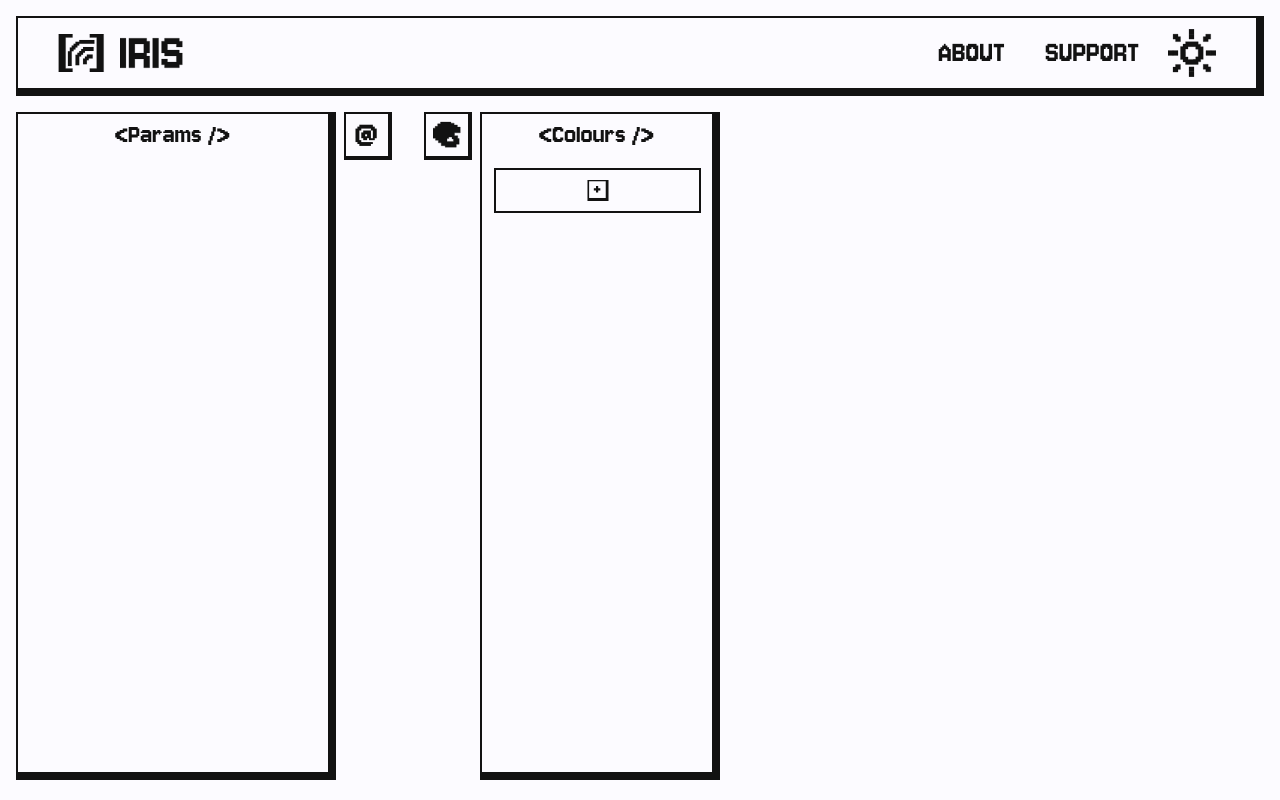
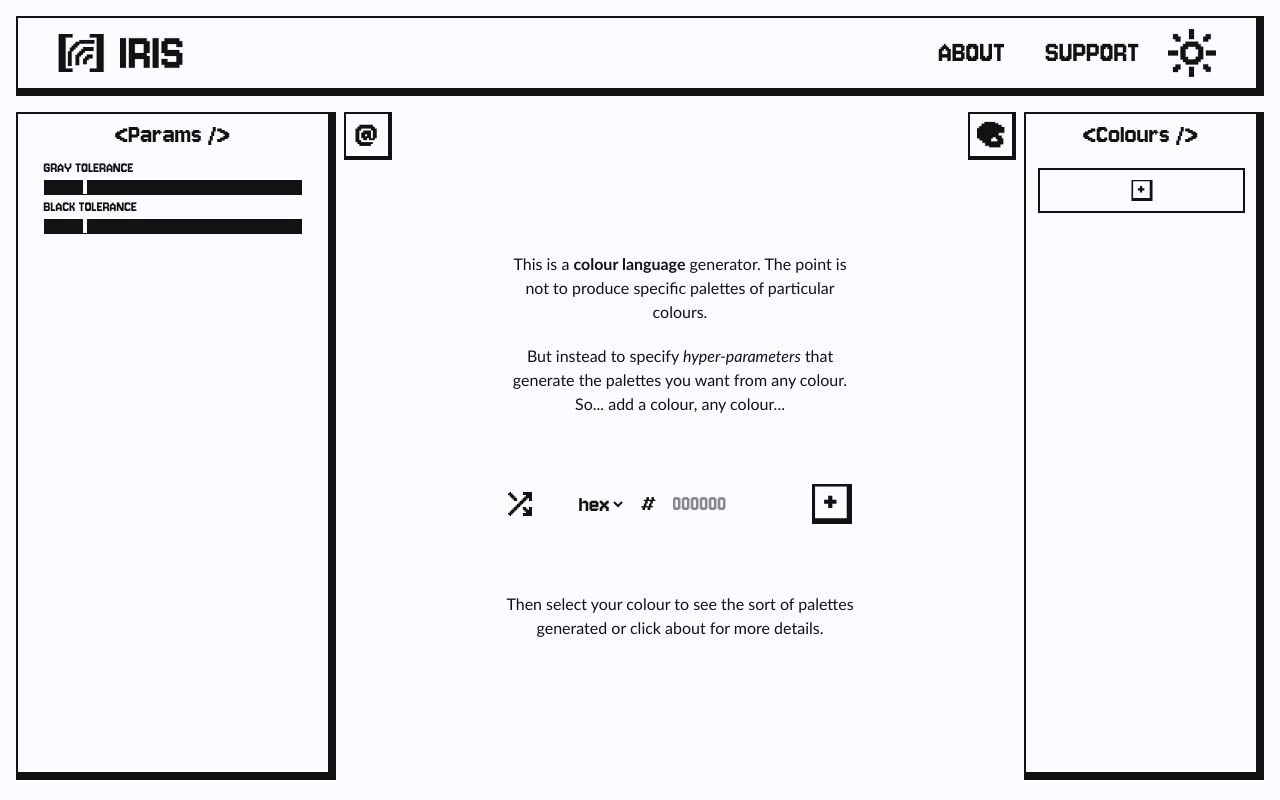
Before and after one commit to mharkness1/iris, a React (Vite) app: page / in a window 1280 px wide. Built offline with nearby package versions, Linux system fonts and the light colour scheme.

Commit message:
E: Added hyperparams

```diff
--- a/src/components/Sidebar/hyperparams/slider.css
+++ b/src/components/Sidebar/hyperparams/slider.css
@@ -0,0 +1,61 @@
+input[type="range"] {
+    /* removing default appearance */
+    -webkit-appearance: none;
+    appearance: none;
+    /* creating a custom design */
+    cursor: pointer;
+    outline: none;
+    box-sizing: border-box; /* ensures borders add inside height */
+    height: 15px;
+    background: var(--color-secondary);
+    border: 2px solid var(--color-secondary);
+    border-top: 2px solid var(--color-secondary);
+    border-right: 4px solid var(--color-secondary);
+    border-bottom: 4px solid var(--color-secondary);
+
+}
+
+input[type="range"]::-webkit-slider-runnable-track {
+  height: 15px;
+  background: var(--color-background);
+}
+
+/* Track: Mozilla Firefox */
+input[type="range"]::-moz-range-track {
+  height: 15px;
+  background: var(--color-background);
+}
+
+input[type="range"]::-webkit-slider-thumb {
+  /* removing default appearance */
+  -webkit-appearance: none;
+  appearance: none;
+  /* creating a custom design */
+  height: 15px;
+  width: 4px;
+  background-color: var(--color-background);
+}
+input[type="range"]::-moz-range-thumb {
+  /* removing default appearance */
+  -webkit-appearance: none;
+  appearance: none;
+  /* creating a custom design */
+  height: 15px;
+  width: 4px;
+  border: none;
+  background-color: var(--color-background);
+}
+
+input[type="range"]::-moz-range-progress {
+  height: 15px;
+  background: var(--color-secondary); /* filled section */
+}
+input[type="range"]::-webkit-slider-runnable-track {
+  background: linear-gradient(
+    to right,
+    var(--color-secondary) 0%,                /* filled color */
+    var(--color-secondary) calc(var(--progress) + 0.5%),   /* filled up to progress */
+    var(--color-background) calc(var(--progress) + 0.5%), /* unfilled starts here */
+    var(--color-background) 100%
+  );
+}
--- a/src/components/Sidebar/hyperparams/sliders.tsx
+++ b/src/components/Sidebar/hyperparams/sliders.tsx
@@ -1,22 +1,27 @@
 import React from "react";
+import './slider.css'
 
 // add value indicator next to the slider
 
 type Props = {
     name: string,
     maxValue: number,
+    minValue: number,
+    value: number,
+    onChange: (value: number) => void;
 }
 
-const slider: React.FC<Props> = ({ name, maxValue }) => {
+const Slider: React.FC<Props> = ({ name, maxValue, minValue, value, onChange }) => {
     const param = name;
     const max = maxValue;
+    const min = minValue
 
     return (
-        <div>
-            <label>{param}</label>
-            <input type="range" max={max} />
+        <div className="w-10/12 flex flex-col mx-auto">
+            <label>{param.toUpperCase()}</label>
+            <input type="range" min={min} max={max} value={value} onChange={(e) => onChange(Number(e.target.value))}/>
         </div>
     );
 }
 
-export default slider;
+export default Slider;
--- a/src/components/Sidebar/hyperparams/url_params.ts
+++ /dev/null
@@ -1,17 +0,0 @@
-// data is a map of string-number which is the param name and its corresponding number
-
-export function dataToQueryString(data: Map<string, number>): string {
-    const encoded: string[] = [];
-    data.forEach((value, key) => {
-        if (value !== undefined) {
-            encoded.push(key + '=' + encodeURIComponent(value));
-        }
-    });
-    return '?' + encoded.join('&');
-}
-/*
-export function getHyperParams(): Map<string, number> {
-    let hyperParams: Map<string, number> =
-    return hyperParams
-}
-*/
--- a/src/components/Sidebar/param_Sidebar.tsx
+++ b/src/components/Sidebar/param_Sidebar.tsx
@@ -1,9 +1,13 @@
 import ParamToggleButton from './param_Toggle';
 import './sidebar.css'
 import { useState } from 'react';
+import Slider from './hyperparams/sliders';
+import { paramConfigs } from '../../hooks/ParamConfig';
+import { useParamState } from '../../hooks/ParamState';
 
 
 const ParamSidebar: React.FC = () => {
+    const { params, updateParam } = useParamState();
     const [paramSidebar, setParamSidebar] = useState(true);
     const handleParamSidebar = () => {
         setParamSidebar(!paramSidebar)
@@ -15,6 +19,11 @@ const ParamSidebar: React.FC = () => {
                 <div className="text-center">
                     <p>&lt;Params /&gt;</p>
                 </div>
+                {Object.entries(paramConfigs).map(([key, cfg]) => (
+                    <div key={key}>
+                        <Slider name={cfg.label.toUpperCase()} maxValue={cfg.max} minValue={cfg.min} value={params[key]} onChange={(val) => updateParam(key, val)}/>
+                    </div>
+                ))}
             </div>
             <ParamToggleButton handler={handleParamSidebar} />
         </div>
--- a/src/components/pages/main.tsx
+++ b/src/components/pages/main.tsx
@@ -12,7 +12,7 @@ const MainPage: React.FC = () => {
   return (
         <div className='whole-page'>
           <ParamSidebar />
-            {primaryColour ?
+            {!primaryColour ?
             <EmptySwatch /> :
             <Populated />
             }
--- /dev/null
+++ b/src/context/paramsContext.tsx
@@ -0,0 +1,9 @@
+import type { Colour } from "iris-colour";
+import { createContext } from "react";
+import React from "react";
+
+export type ParamsContextType = {
+    params: Colour[];
+};
+
+export const ParamsContext = createContext<ParamsContextType | null>(null);
--- /dev/null
+++ b/src/context/paramsProvider.tsx
@@ -0,0 +1,41 @@
+import type { Colour } from "iris-colour";
+import { useState } from "react";
+import React from "react";
+import { ParamsContext } from "./paramsContext";
+
+const ParamsProvider: React.FC<{ children: React.ReactNode }> = ({ children }) => {
+    const [colours, setColours] = useState<Colour[]>([]);
+    const [incrementer, setIncrementer] = useState<number>(0);
+    const [primaryColour, setPrimaryColour] = useState<Colour | null>(null);
+
+    const handleIncrementer = () => {
+        setIncrementer(incrementer + 1)
+    }
+
+    const saveColour = (col: Colour) => {
+        setColours(prev => [...prev, col]);
+        handleIncrementer();
+    };
+
+    const updateColour = (updated: Colour, id: string) => {
+        setColours(prev => prev.map(col => col.name === id ? updated : col))
+    };
+
+    const removeColour = (id: string) => {
+        // Remove the colour from the list
+        setColours(prev => prev.filter(col => col.name !== id));
+
+        // If removed colour is the primary, reset the primary
+        if (primaryColour?.name === id) {
+            setPrimaryColour(null);
+        }
+    };
+
+    return (
+        <ParamsContext.Provider value={{ colours, saveColour, updateColour, removeColour, incrementer, primaryColour, setPrimaryColour }}>
+            {children}
+        </ParamsContext.Provider>
+    );
+};
+
+export { ParamsProvider };
--- /dev/null
+++ b/src/hooks/ParamConfig.ts
@@ -0,0 +1,31 @@
+export declare const defaultGrayTolerance: number;
+export declare const defaultBlackTolerance: number;
+export declare const defaultWhiteTolerance: number;
+export declare const defaultLightnessSaturationStepSize: number;
+export declare const defaultSpectrumSize: number;
+export declare const defaultAnalagousAngle: number;
+export declare const defaultHueStepSize: number;
+export declare const defaultMaxPaletteSize: number;
+export declare const defaultBlendFactor: number;
+
+export type ParamConfig = {
+  label: string;
+  default: number;
+  min: number;
+  max: number;
+};
+
+export const paramConfigs: Record<string, ParamConfig> = {
+    grayTolerance: {
+        label: "Gray Tolerance",
+        default: 15,
+        min: 0,
+        max: 100,
+    },
+    blackTolerance: {
+        label: "Black Tolerance",
+        default: 15,
+        min: 0,
+        max: 100,
+    },
+}
--- /dev/null
+++ b/src/hooks/ParamState.tsx
@@ -0,0 +1,20 @@
+import { useSearchParams } from "react-router-dom";
+import { paramConfigs } from "./ParamConfig";
+
+export const useParamState = () => {
+    const [searchParams, setSearchParams] = useSearchParams();
+
+    const params = Object.fromEntries(
+        Object.entries(paramConfigs).map(([key, cfg]) => {
+            const val = searchParams.get(key);
+            return [key, val ? Number(val) : cfg.default]
+        })
+    );
+
+    const updateParam = (key: string, value: number) => {
+        searchParams.set(key, String(value));
+        setSearchParams(searchParams);
+    };
+
+    return { params, updateParam };
+}
```
Also changed, not shown: src/index.css (line endings or trailing spaces).
